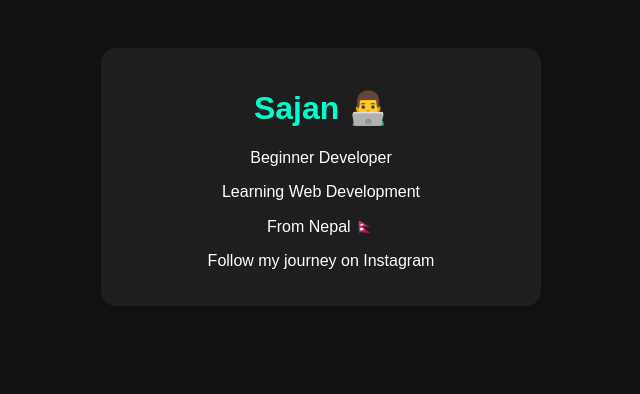
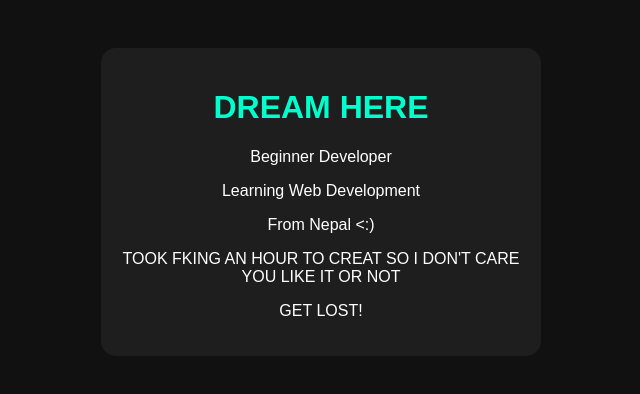
Before and after one commit to DREAM-ligmit/mywebsite, a plain HTML site: page index.html in a window 1280 px wide. Shown: the whole page, without its empty margins (319-959 px from the left). Drawn offline with Linux system fonts and the light colour scheme.

Commit message:
Update index.html

```diff
--- a/index.html
+++ b/index.html
@@ -1,7 +1,7 @@
 <!DOCTYPE html>
 <html>
 <head>
-<title>Sajan | Developer</title>
+<title>DREAM | Developer</title>
 <style>
 body{
 font-family: Arial;
@@ -28,12 +28,14 @@ color:#00ffcc;
 <body>
 
 <div class="card">
-<h1>Sajan 👨‍💻</h1>
+<h1>DREAM HERE</h1>
 <p>Beginner Developer</p>
 <p>Learning Web Development</p>
-<p>From Nepal 🇳🇵</p>
+<p>From Nepal <:)</p>
 
-<p>Follow my journey on Instagram</p>
+<p>TOOK FKING AN HOUR TO CREAT SO I DON'T CARE
+YOU LIKE IT OR NOT </p>
+</p>GET LOST!</p>
 
 </div>
 
```
